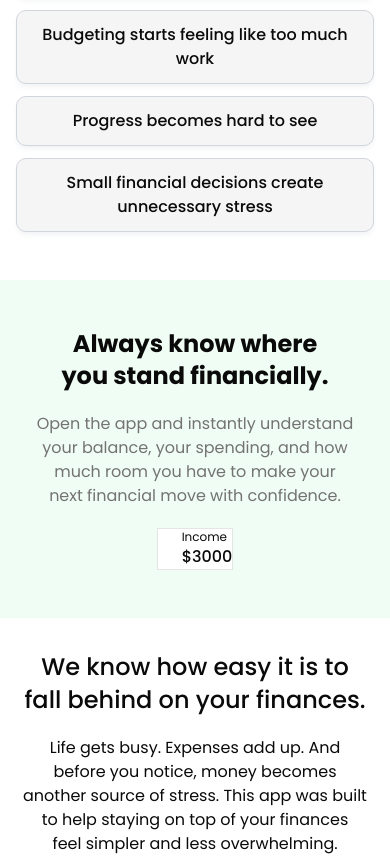
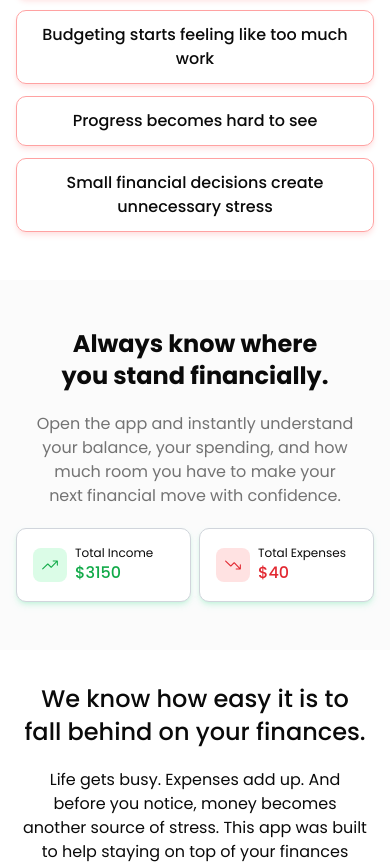
Before and after one commit to Elix-lab/finance-app, a Next.js app: page / in a window 390 px wide. Shown: the part 1197-2061 px from the top of the page. Built offline with nearby package versions, Linux system fonts and the light colour scheme.

Commit message:
Finished styiling and responsive design for ValueProposition.tsx

```diff
--- a/src/app/globals.css
+++ b/src/app/globals.css
@@ -59,8 +59,8 @@
   --expenses: oklch(59.023% 0.21822 25.27);
   --brand: oklch(75.615% 0.20099 151.552);
   /* Default variables */
-  --background: oklch(97.015% 0.00011 271.152);
-  --foreground: oklch(0.145 0 0);
+  --background: oklab(100% 0 -0.00011);
+  --foreground: oklab(14.479000000000001% 0 -0.00002);
   --card: oklch(1 0 0);
   --card-foreground: oklch(0.145 0 0);
   --popover: oklch(1 0 0);
--- a/src/components/dashboard/Balance.tsx
+++ b/src/components/dashboard/Balance.tsx
@@ -4,7 +4,7 @@ import AvailableBalance from "./AvailableBalance";
 // { balance, income, expenses }: Props
 const Balance = async () => {
   return (
-    <div className="flex flex-col gap-1 w-full h-auto bg-card shadow-sm shadow-gray-300 rounded-card p-6">
+    <div className="flex flex-col gap-1 w-full h-auto bg-card border border-gray-300 shadow-md shadow-gray-100 rounded-card p-6">
       {/* Total Balance */}
       <AvailableBalance />
       {/* Income and Expenses Totals */}
--- a/src/components/home-page/Hero.tsx
+++ b/src/components/home-page/Hero.tsx
@@ -16,7 +16,7 @@ function Hero() {
           <Link href="/dashboard">Start Tracking</Link>
         </Button>
       </div>
-      <img src="/CashWell-screenshot.svg" alt="CashWell app screenshot" className="w-sm m-auto rounded-lg border border-green-200 shadow-md shadow-green-100 md:w-md"/>
+      <img src="/CashWell-screenshot.svg" alt="CashWell app screenshot" className="w-sm m-auto rounded-lg border border-green-200 shadow-md shadow-green-100"/>
     </div>
   );
 }
--- a/src/components/home-page/Stakes.tsx
+++ b/src/components/home-page/Stakes.tsx
@@ -13,7 +13,7 @@ function Stakes() {
       </h2>
       <ul className="flex flex-col gap-3 max-w-6xl lg:grid lg:grid-cols-2">
         {stakes.map((stake,index) => (
-          <li key={index} className="border border-gray-300 shadow-md shadow-gray-100 rounded-lg font-medium text-center p-3 bg-background lg:p-5 hover:bg-red-100 hover:border-rose-300 hover:shadow-red-100 transition-all">
+          <li key={index} className="border rounded-lg font-medium text-center p-3  lg:p-5  shadow-md border-red-300 shadow-red-100 hover:bg-red-50 transform transition-all">
             {stake}
           </li>
         ))}
--- a/src/components/home-page/ValueProposition.tsx
+++ b/src/components/home-page/ValueProposition.tsx
@@ -1,25 +1,74 @@
+import { IoIosTrendingUp, IoIosTrendingDown } from "react-icons/io";
+
+const summaries = ["income", "expenses"];
+// Conditional rendering data
+const config = {
+  income: {
+    label: "Total Income",
+    Icon: IoIosTrendingUp,
+    bgClass: "bg-green-100",
+    textClass: "text-income",
+    amount: 3150,
+  },
+  expenses: {
+    label: "Total Expenses",
+    Icon: IoIosTrendingDown,
+    bgClass: "bg-red-100",
+    textClass: "text-expenses",
+    amount: 40,
+  },
+};
+
 function ValueProposition() {
   return (
-    <div className="flex flex-col items-center gap-5 py-12 px-4 bg-green-50">
-      <h2 className="max-w-3xl text-2xl font-bold text-center text-balance lg:text-3xl xl:text-4xl lg:max-w-5xl">
+    <section className="bg-secondary/40">
+      <div className="py-12 px-4 flex flex-col gap-5 items-center m-auto max-w-2xl lg:max-w-4xl lg:grid lg:grid-cols-2 xl:max-w-6xl">
+        {/* Content */}
+        <div className="flex flex-col gap-5">
+          <h2 className="max-w-3xl text-2xl font-bold text-center text-balance lg:text-3xl lg:text-start xl:text-4xl lg:max-w-5xl">
+            {/* max-w-3xl text-2xl font-bold text-center text-balance lg:text-3xl xl:text-4xl lg:max-w-5xl */}
             Always know where you stand financially.
           </h2>
-      <p className="text-base text-muted-foreground text-center text-balance lg:text-start lg:text-xl">Open the app and instantly understand your balance, your spending, and how much room you have to make your next financial move with confidence.</p>
-      <div className="flex items-center gap-2 bg-card border">
-            {/* Icon */}
-            <span className={`flex justify-center items-center p-2 rounded-md`}>
-              {/* <Icon className={`text-lg sm:text-xl`} /> */}
+          <p className="text-base text-muted-foreground text-center text-balance lg:text-start">
+            Open the app and instantly understand your balance, your spending,
+            and how much room you have to make your next financial move with
+            confidence.
+          </p>
+          {/* Summaries */}
+          <div className="grid grid-cols-2 gap-2 sm:gap-3">
+            {summaries.map((summary) => {
+              const { label, Icon, bgClass, textClass, amount } = config[summary];
+              return (
+                <div
+                  key={summary}
+                  className="flex items-center gap-2 p-4 bg-background border rounded-lg shadow-md border-gray-300 shadow-brand/15"
+                >
+                  <span
+                    className={`flex justify-center items-center p-2 rounded-md ${bgClass}`}
+                  >
+                    <Icon className={`text-lg ${textClass} sm:text-xl`} />
                   </span>
                   <div>
-              {/* Income/expenses label */}
-              <p className="text-xs sm:text-sm">Income</p>
-              {/* Amount */}
-              <span className={`text-base font-medium sm:text-lg`}>
-                $3000
+                    <p className="text-xs sm:text-sm">{label}</p>
+                    <span
+                      className={`text-base font-medium ${textClass} sm:text-lg`}
+                    >
+                      ${amount}
                     </span>
                   </div>
                 </div>
+              );
+            })}
           </div>
+        </div>
+        {/* Image */}
+        <img
+          src="/CashWell-modal.jpg"
+          alt="CashWell modal"
+          className="hidden w-md rounded-lg border shadow-md border-gray-300 shadow-brand/15 m-auto lg:inline"
+        />
+      </div>
+    </section>
   );
 }
 
--- a/src/components/transaction/TransactionButton.tsx
+++ b/src/components/transaction/TransactionButton.tsx
@@ -33,7 +33,7 @@ const TransactionButton = ({ buttonNature }: Props) => {
       {/* Button */}
       <DialogTrigger asChild>
         <Button
-          className={`h-16 rounded-lg hover:cursor-pointer ${bgColor} sm:text-lg h-20`}
+          className={`h-14 rounded-lg hover:cursor-pointer ${bgColor} sm:text-lg sm:h-18`}
         >
           {text}
         </Button>
--- a/src/components/transaction/TransactionTable.tsx
+++ b/src/components/transaction/TransactionTable.tsx
@@ -38,7 +38,7 @@ const TransactionTable = () => {
   }
 
   return (
-    <div className="flex flex-col gap-1 w-full h-auto bg-card shadow-sm shadow-gray-300 rounded-card p-6">
+    <div className="flex flex-col gap-1 w-full h-auto bg-card rounded-card p-6 border border-gray-300 shadow-md shadow-gray-100">
       <span className="text-base font-medium sm:text-lg">Last transactions</span>
 
       <ul>
```
Also changed, not shown: src/components/transaction/TransactionSummary.tsx (+5 -3 lines), public/CashWell-modal.jpg (added). Lines whose indentation alone changed are shown as unchanged.
